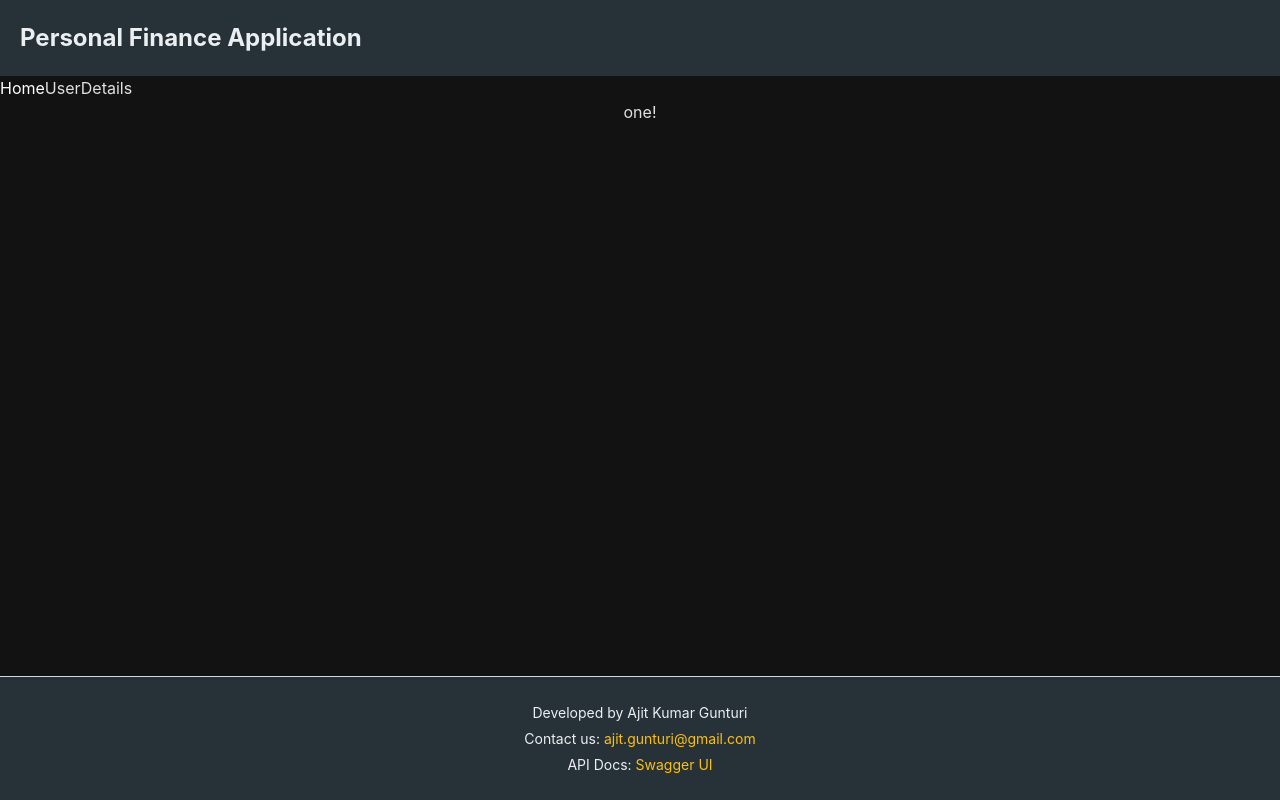
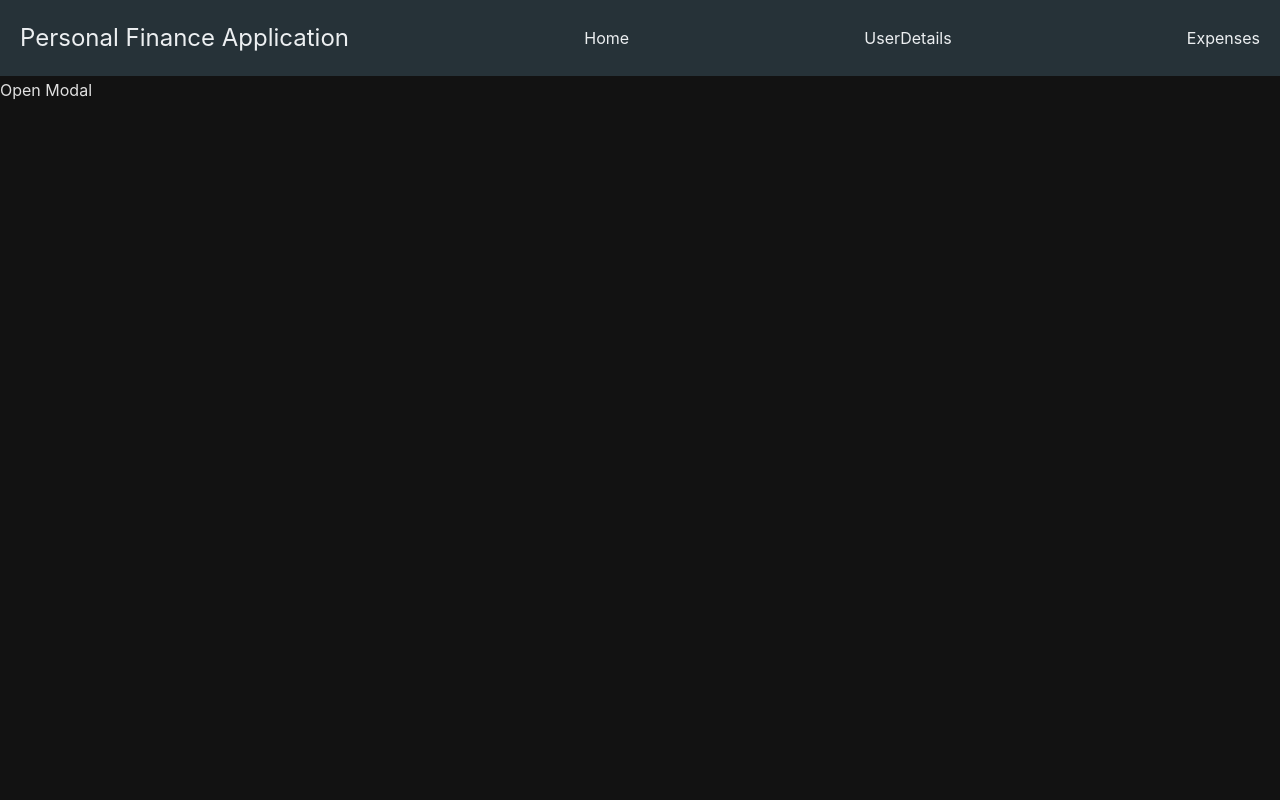
Before and after one commit to ajitgunturi/personal-finance-web-app, a React (Create React App) app: page /expenseDetails in a window 1280 px wide. Shown: the top 800 px of the page. Built offline with nearby package versions, Linux system fonts and the light colour scheme; no server answers.

Commit message:
feat(chakra-ui): Enabled Chakra UI for components

```diff
--- a/public/index.html
+++ b/public/index.html
@@ -29,6 +29,7 @@
   <body>
     <noscript>You need to enable JavaScript to run this app.</noscript>
     <div id="root">
+
     </div>
 
     <!--
--- a/src/App.css
+++ b/src/App.css
@@ -14,32 +14,13 @@ body {
 }
 
 main{
-  flex: 1
+  flex: 1;
+  min-height: 100vh
 }
 
-.App {
-  text-align: center;
-  display: flex;
-  flex-direction: column;
-  min-height: 100vh;
+.App-Internal{
+  background-color: #e0e0e0;
+  font-size: large;
+  font-family: 'Courier New', Courier, monospace;
+  color: #121212;
 }
-
-.App-logo {
-  height: 40vmin;
-  pointer-events: none;
-}
-
-.App-header {
-  background-color: #222;
-  min-height: 100vh;
-  display: flex;
-  flex-direction: column;
-  flex-shrink: 0;
-  align-items: center;
-  justify-content: center;
-  font-size: calc(10px + 2vmin);
-}
-
-.App-link {
-  color: #61dafb;
-}
--- a/src/App.js
+++ b/src/App.js
@@ -4,37 +4,23 @@ import Header from './components/Header';
 import UserDetails from './components/UserDetails';
 import Footer from './components/Footer';
 import './App.css';
-import { Tab, TabList, TabPanel, TabPanels, Tabs } from '@chakra-ui/tabs';
-
-const Home = () => <div className="App">Welcome to personal finance application!</div>;
+import Dashboard from './components/Dashboard';
+import ExpenseDetails from './components/ExpenseDetails';
 
 function App() {
   return (
     <div className="App">
-
-        <Header />
-
+      <Header />
       <main>
-      <Tabs >
-  <TabList>
-    <Tab _selected={{ color: 'white', bg: 'blue.500' }}>Home</Tab>
-    <Tab _selected={{ color: 'white', bg: 'green.400' }}>UserDetails</Tab>
-  </TabList>
-  <TabPanels>
-    <TabPanel>
-      <p>one!</p>
-    </TabPanel>
-    <TabPanel>
-      <p><UserDetails/></p>
-    </TabPanel>
-  </TabPanels>
-</Tabs>
+        <Router>
+          <Routes >
+            <Route path="/" element={<Dashboard/>}/>
+            <Route path="/userDetails" element={<UserDetails/>}/>
+            <Route path="/expenseDetails" element={<ExpenseDetails/>}/>
+          </Routes>
+        </Router>
       </main>
-
-        <Footer />
-
-
-
+      <Footer />
     </div>
   );
 }
--- /dev/null
+++ b/src/components/Dashboard.js
@@ -0,0 +1,43 @@
+import { Button, ButtonGroup, Card, CardBody, CardFooter, Divider, Heading, Image, Stack, Text } from '@chakra-ui/react';
+import React from 'react';
+
+function Dashboard(){
+
+    return (
+    <div>
+       <Card maxW='sm'>
+  <CardBody>
+    <Image
+      src='https://images.unsplash.com/photo-1555041469-a586c61ea9bc?ixlib=rb-4.0.3&ixid=MnwxMjA3fDB8MHxwaG90by1wYWdlfHx8fGVufDB8fHx8&auto=format&fit=crop&w=1770&q=80'
+      alt='Green double couch with wooden legs'
+      borderRadius='lg'
+    />
+    <Stack mt='6' spacing='3'>
+      <Heading size='md'>Living room Sofa</Heading>
+      <Text>
+        This sofa is perfect for modern tropical spaces, baroque inspired
+        spaces, earthy toned spaces and for people who love a chic design with a
+        sprinkle of vintage design.
+      </Text>
+      <Text color='blue.600' fontSize='2xl'>
+        $450
+      </Text>
+    </Stack>
+  </CardBody>
+  <Divider />
+  <CardFooter>
+    <ButtonGroup spacing='2'>
+      <Button variant='solid' colorScheme='blue'>
+        Buy now
+      </Button>
+      <Button variant='ghost' colorScheme='blue'>
+        Add to cart
+      </Button>
+    </ButtonGroup>
+  </CardFooter>
+</Card>
+    </div>
+    );
+}
+
+export default Dashboard;
--- /dev/null
+++ b/src/components/ExpenseDetails.js
@@ -0,0 +1,31 @@
+import { Button, Modal, ModalBody, ModalCloseButton, ModalContent, ModalFooter, ModalHeader, ModalOverlay, useDisclosure } from "@chakra-ui/react"
+
+function ExpenseDetails(){
+    const { isOpen, onOpen, onClose } = useDisclosure()
+    return(
+        <>
+      <Button onClick={onOpen}>Open Modal</Button>
+
+      <Modal isOpen={isOpen} onClose={onClose}>
+        <ModalOverlay />
+        <ModalContent>
+          <ModalHeader>Modal Title</ModalHeader>
+          <ModalCloseButton />
+          <ModalBody>
+          Lorem ipsum dolor sit amet, consectetur adipiscing elit, sed do eiusmod tempor incididunt ut labore et dolore magna aliqua. Ut enim ad minim veniam, quis nostrud exercitation ullamco laboris nisi ut aliquip ex ea commodo consequat. Duis aute irure dolor in reprehenderit in voluptate velit esse cillum dolore eu fugiat nulla pariatur. Excepteur sint occaecat cupidatat non proident, sunt in culpa qui officia deserunt mollit anim id est laborum.
+          </ModalBody>
+
+          <ModalFooter>
+            <Button colorScheme='blue' mr={3} onClick={onClose}>
+              Close
+            </Button>
+            <Button variant='ghost'>Secondary Action</Button>
+          </ModalFooter>
+        </ModalContent>
+      </Modal>
+    </>
+    )
+
+}
+
+export default ExpenseDetails;
--- a/src/components/Header.css
+++ b/src/components/Header.css
@@ -8,16 +8,12 @@
     flex-shrink: 0;
 }
 
-.header-title {
-    font-size: 24px;
-    font-weight: bold;
-}
-
 .header-nav .nav-link {
     margin-left: 20px;
     color: #FFC107;
     text-decoration: none;
     font-size: 18px;
+    font-weight: normal;
 }
 
 .header-nav .nav-link:hover {
--- a/src/components/Header.js
+++ b/src/components/Header.js
@@ -1,11 +1,17 @@
 import React from 'react';
 import './Header.css';
+import { Heading, Link } from '@chakra-ui/react';
 
 const Header = () => {
   return (
-    <header className="header-container">
-      <div className="header-title">Personal Finance Application</div>
-    </header>
+
+          <header className="header-container">
+            <Heading fontSize={'x-large'} >Personal Finance Application</Heading>
+              <Link href='/'>Home</Link>
+              <Link href='/userdetails'>UserDetails</Link>
+              <Link href='/expenseDetails'>Expenses</Link>
+          </header>
+
   );
 };
 
--- a/src/components/UserDetails.js
+++ b/src/components/UserDetails.js
@@ -2,7 +2,7 @@ import React, { useEffect, useState } from 'react';
 import './UserDetails.css';
 
 const UserDetails = () => {
-  const [userData, setUserData] = useState([]);
+  const [userData, setUserData] = useState(null);
   const [visibleAccounts, setVisibleAccounts] = useState({});
 
   useEffect(() => {
@@ -18,6 +18,7 @@ const UserDetails = () => {
         setVisibleAccounts(initialVisibilityStates);
       } catch (error) {
         console.error("Could not fetch user data:", error);
+        setUserData([])
       }
     };
 
@@ -27,6 +28,12 @@ const UserDetails = () => {
   const handleToggleAccounts = (uuid) => {
     setVisibleAccounts(prev => ({ ...prev, [uuid]: !prev[uuid] }));
   };
+
+  if (userData === null) {
+    return <div className="user-details-container">Loading user data...</div>;
+  } else if (userData.length === 0) {
+    return <div className="user-details-container">Unable to fetch data from server</div>;
+  }
 
   return (
     <div className="user-details-container">
@@ -38,7 +45,7 @@ const UserDetails = () => {
           <button className="show-accounts-btn" onClick={() => handleToggleAccounts(user.uuid)}>
             {visibleAccounts[user.uuid] ? 'Hide Accounts' : 'Show Accounts'}
           </button>
-          {visibleAccounts[user.uuid] && (
+          {visibleAccounts[user.uuid] &&(
             <div className="user-accounts">
               {user.accounts.map((account, index) => (
                 <div key={index} className="account">
--- a/src/index.js
+++ b/src/index.js
@@ -8,7 +8,7 @@ const root = ReactDOM.createRoot(document.getElementById('root'));
 root.render(
   <React.StrictMode>
     <ChakraProvider>
-    <App />
+      <App />
     </ChakraProvider>
   </React.StrictMode>
 );
```
